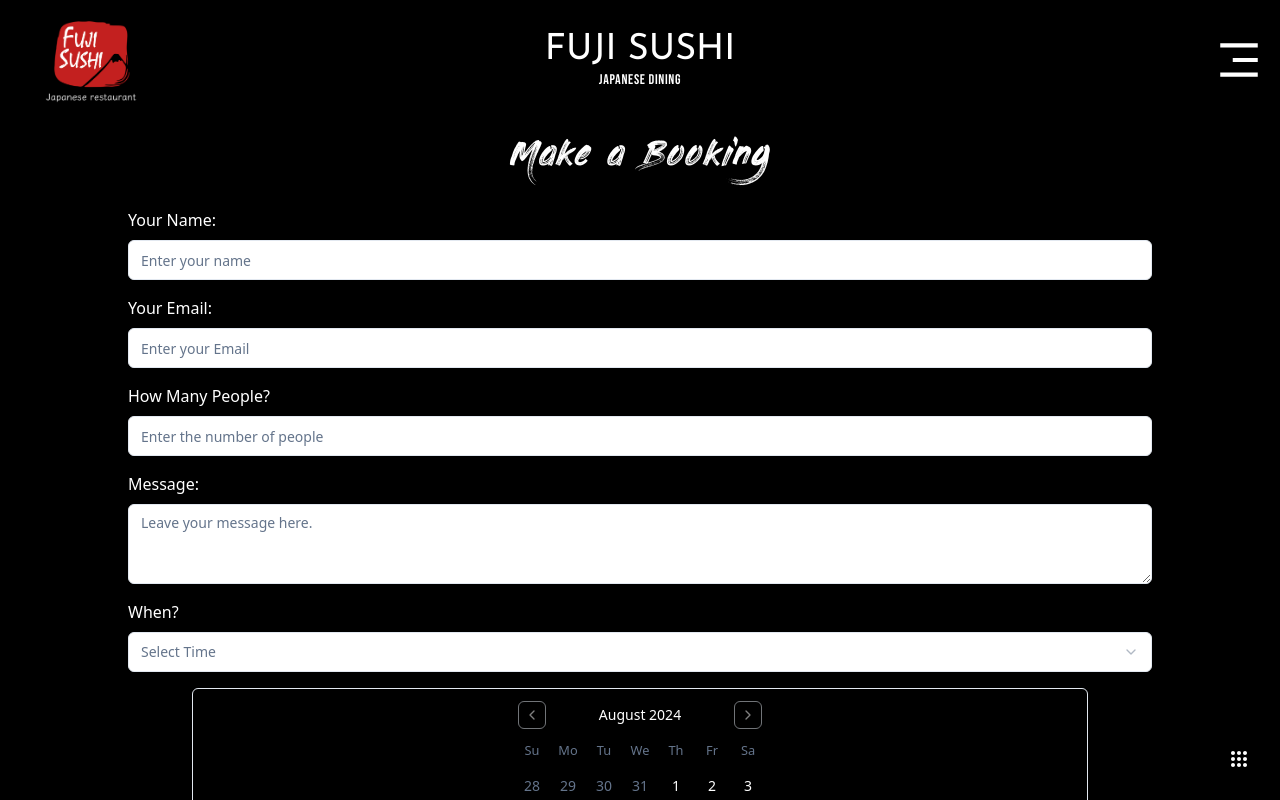
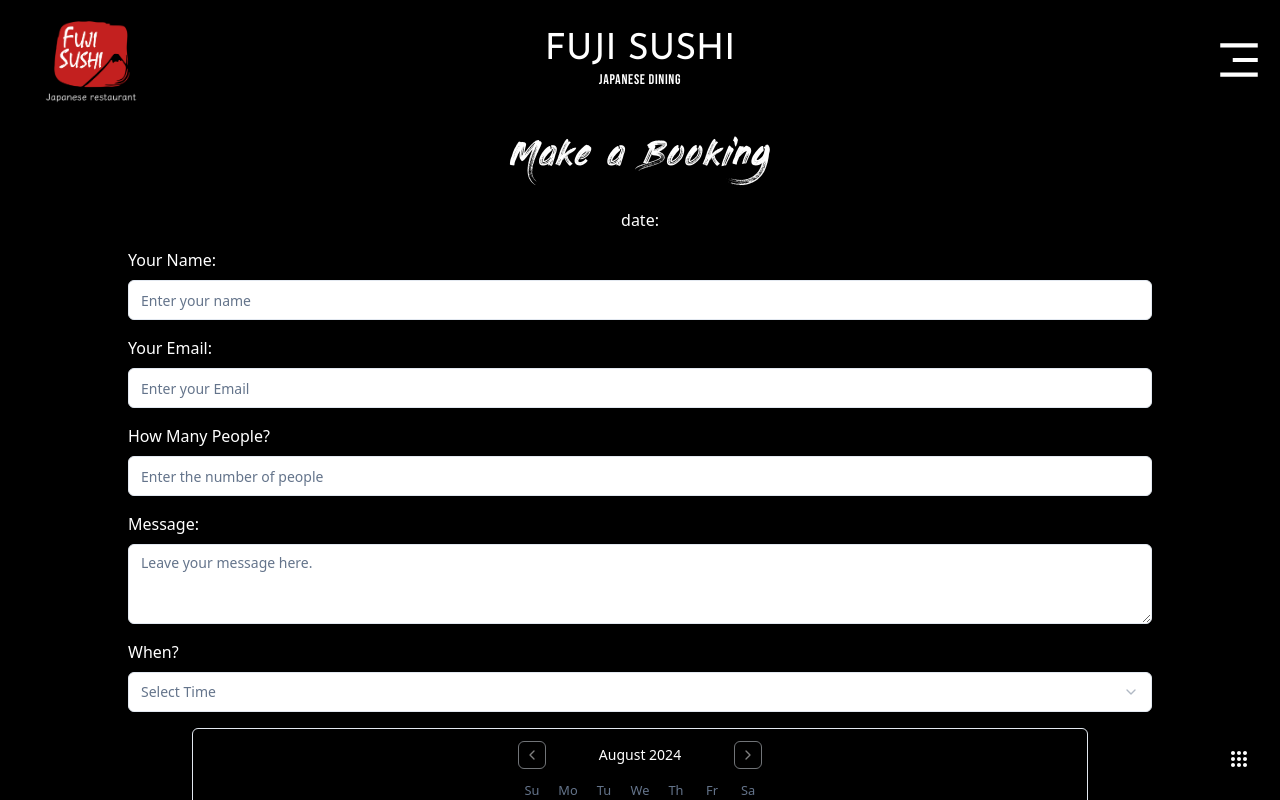
Before and after one commit to real-stanyan/Fuji_Sushi, a Next.js app: page /Booking in a window 1280 px wide. Shown: the top 800 px of the page. Built offline with nearby package versions, Linux system fonts and the light colour scheme.

Commit message:
formattedDate fixed

```diff
--- a/app/Booking/page.jsx
+++ b/app/Booking/page.jsx
@@ -22,7 +22,11 @@
   const [people, setPeople] = React.useState("");
   const [loading, setLoading] = React.useState(false);
 
-  const formattedDate = date ? date.toISOString().split("T")[0] : "";
+  const formattedDate = date
+    ? `${date.getFullYear()}-${("0" + (date.getMonth() + 1)).slice(-2)}-${(
+        "0" + date.getDate()
+      ).slice(-2)}`
+    : "";
 
   const handleSubmit = async () => {
     if (!name || !email || !people || !time || !date) {
@@ -59,6 +63,9 @@
   return (
     <div className="flex flex-col items-center bg-black w-[100vw] min-h-[100vh] pt-[90px] md:pt-[120px] space-y-4 pb-[40px]">
       <h1 className="text-white font-pwc text-4xl my-4">Make a Booking</h1>
+      <div className="text-white">
+        <h1>date: {formattedDate}</h1>
+      </div>
       {/* Name */}
       <div className="text-white px-[10vw] space-y-2 w-full">
         <h1>Your Name:</h1>
```
